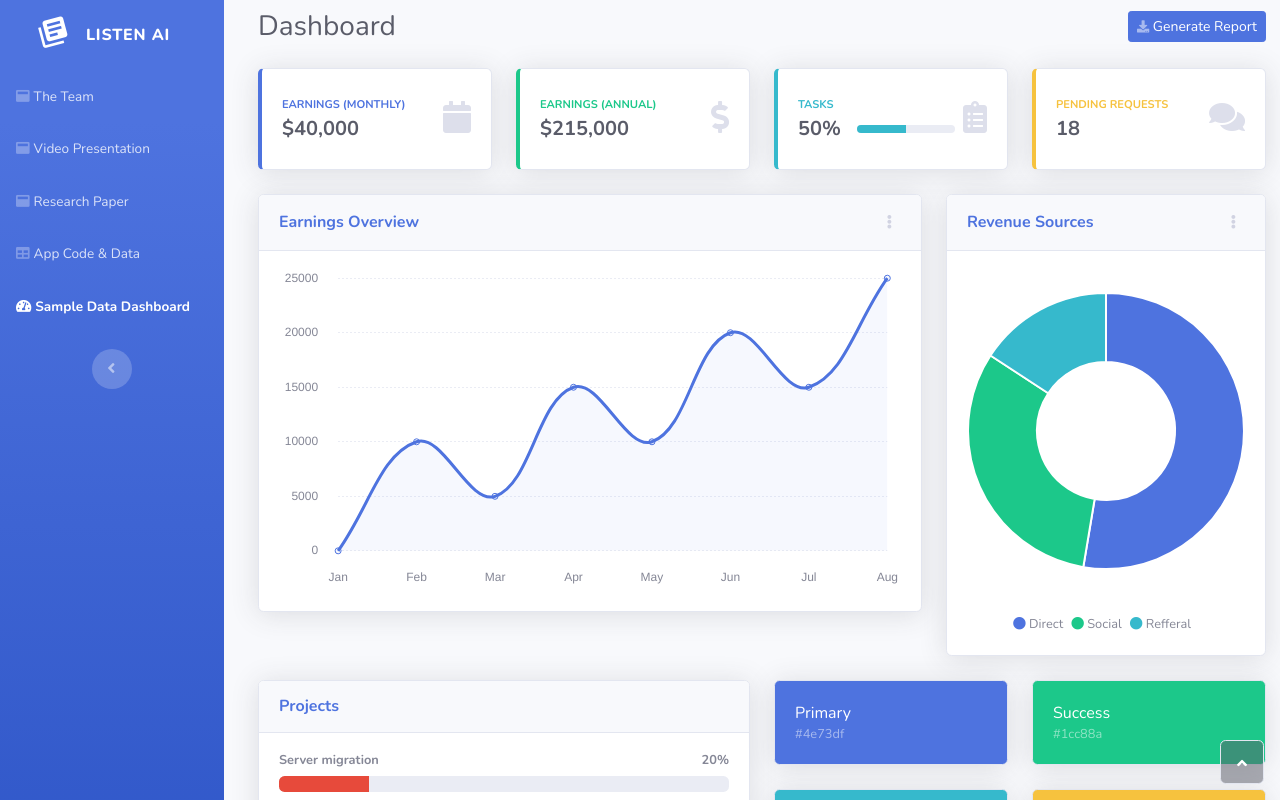
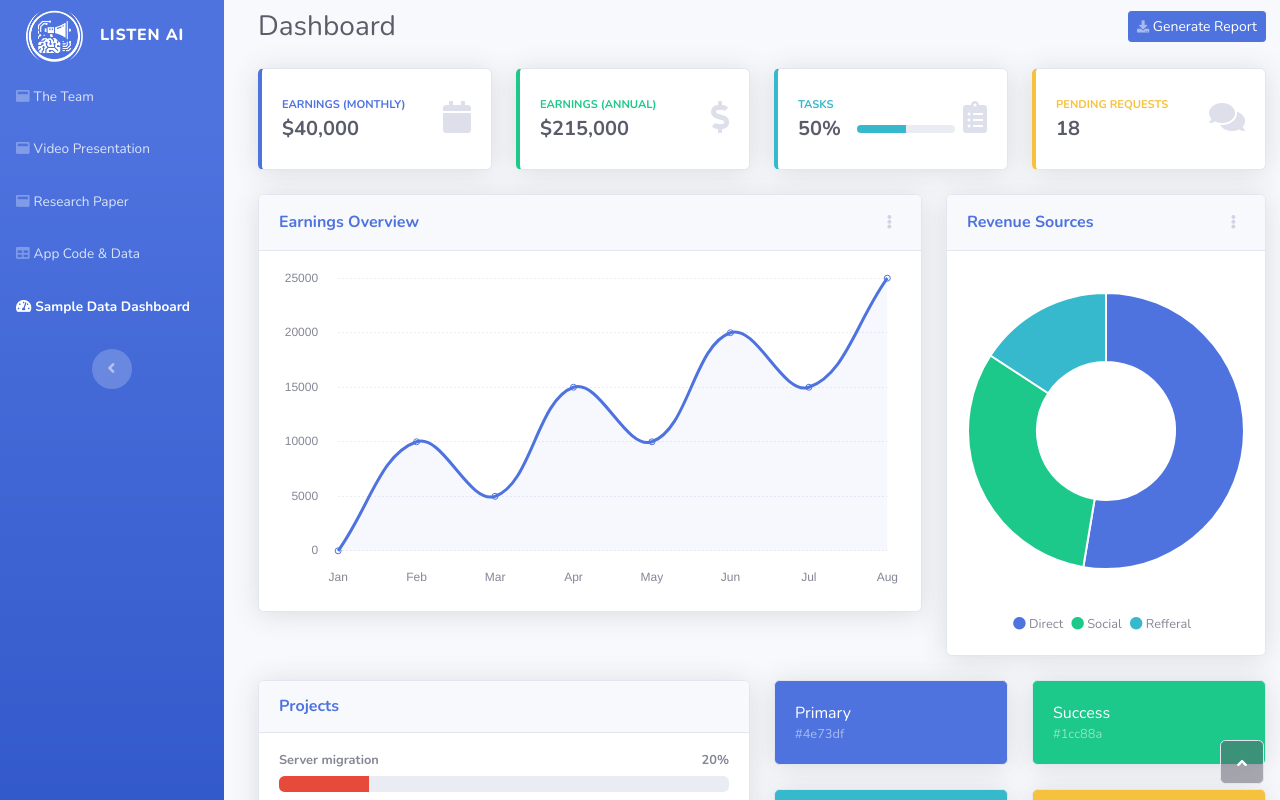
Before and after one commit to chantellechan1/technation_hackathon, a plain HTML site: page docs/dashboard.html in a window 1280 px wide. Shown: the top 800 px of the page. Drawn offline with nearby package versions, Linux system fonts and the light colour scheme.

Commit message:
updated logo

```diff
--- a/docs/dashboard.html
+++ b/docs/dashboard.html
@@ -10,7 +10,6 @@
     <link rel="stylesheet" href="https://fonts.googleapis.com/css?family=Nunito:200,200i,300,300i,400,400i,600,600i,700,700i,800,800i,900,900i">
     <link rel="stylesheet" href="https://use.fontawesome.com/releases/v5.12.0/css/all.css">
     <link rel="stylesheet" href="https://cdnjs.cloudflare.com/ajax/libs/font-awesome/4.7.0/css/font-awesome.min.css">
-    <link rel="stylesheet" href="https://cdnjs.cloudflare.com/ajax/libs/material-design-icons/3.0.1/iconfont/material-icons.min.css">
     <link rel="stylesheet" href="assets/fonts/fontawesome5-overrides.min.css">
     <link rel="stylesheet" href="assets/css/styles.min.css">
 </head>
@@ -18,12 +17,9 @@
 <body id="page-top">
     <div id="wrapper">
         <nav class="navbar navbar-dark align-items-start sidebar sidebar-dark accordion bg-gradient-primary p-0">
-            <div class="container-fluid d-flex flex-column p-0">
-                <a class="navbar-brand d-flex justify-content-center align-items-center sidebar-brand m-0" href="#">
-                    <div class="sidebar-brand-icon rotate-n-15"><i class="material-icons">library_books</i></div>
-                    <div class="sidebar-brand-text mx-3"><span>Listen&nbsp;AI</span></div>
-                </a>
-                <hr class="sidebar-divider my-0">
+            <div class="container-fluid d-flex flex-column p-0"><a class="navbar-brand d-flex justify-content-center align-items-center sidebar-brand m-0" href="#"><img src="assets/img/listen_logo.png" style="max-width: 60px;"><div class="sidebar-brand-icon rotate-n-15"></div><div class="sidebar-brand-text mx-3"><span>Listen&nbsp;AI</span></div></a>
+                <hr
+                    class="sidebar-divider my-0">
                     <ul class="nav navbar-nav text-light" id="accordionSidebar">
                         <li class="nav-item"><a class="nav-link" href="index.html"><i class="fas fa-window-maximize"></i><span>The Team</span></a></li>
                         <li class="nav-item"><a class="nav-link" href="video_presentation.html"><i class="fas fa-window-maximize"></i><span>Video Presentation</span></a></li>
```
Also changed, not shown: docs/data.html (+4 -8 lines), docs/index.html (+3 -7 lines), docs/research_paper.html (+3 -7 lines), docs/video_presentation.html (+3 -7 lines), docs/assets/img/listen_logo.png (added), 1 other file. Lines whose indentation alone changed are shown as unchanged.
